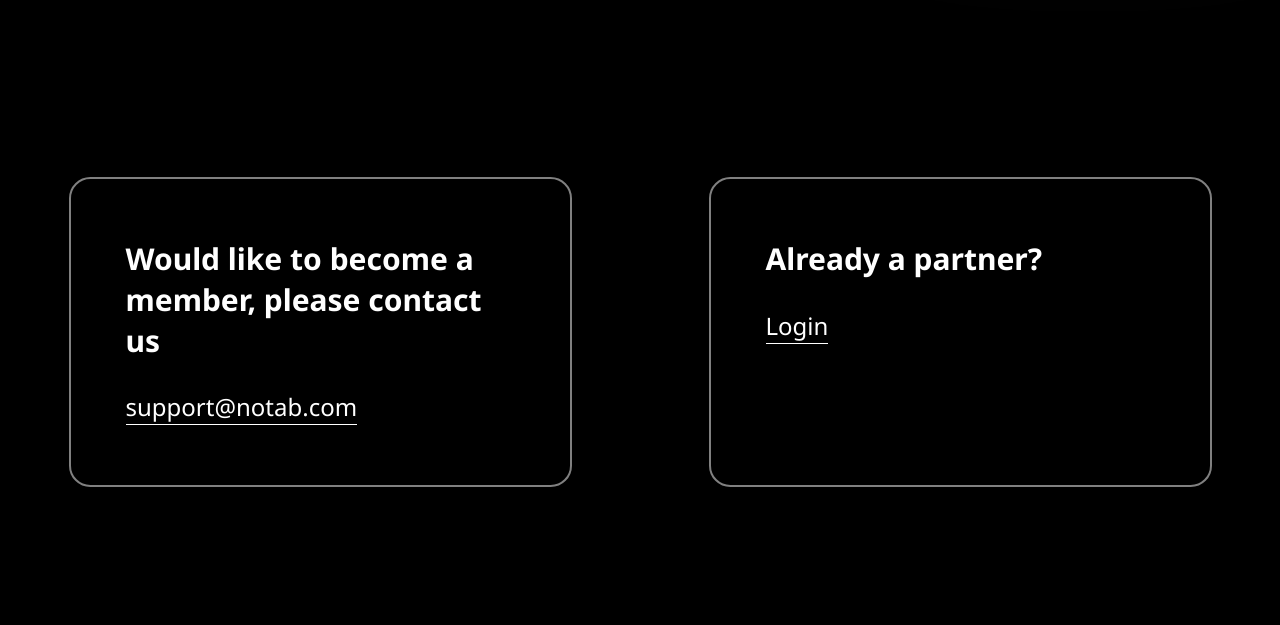
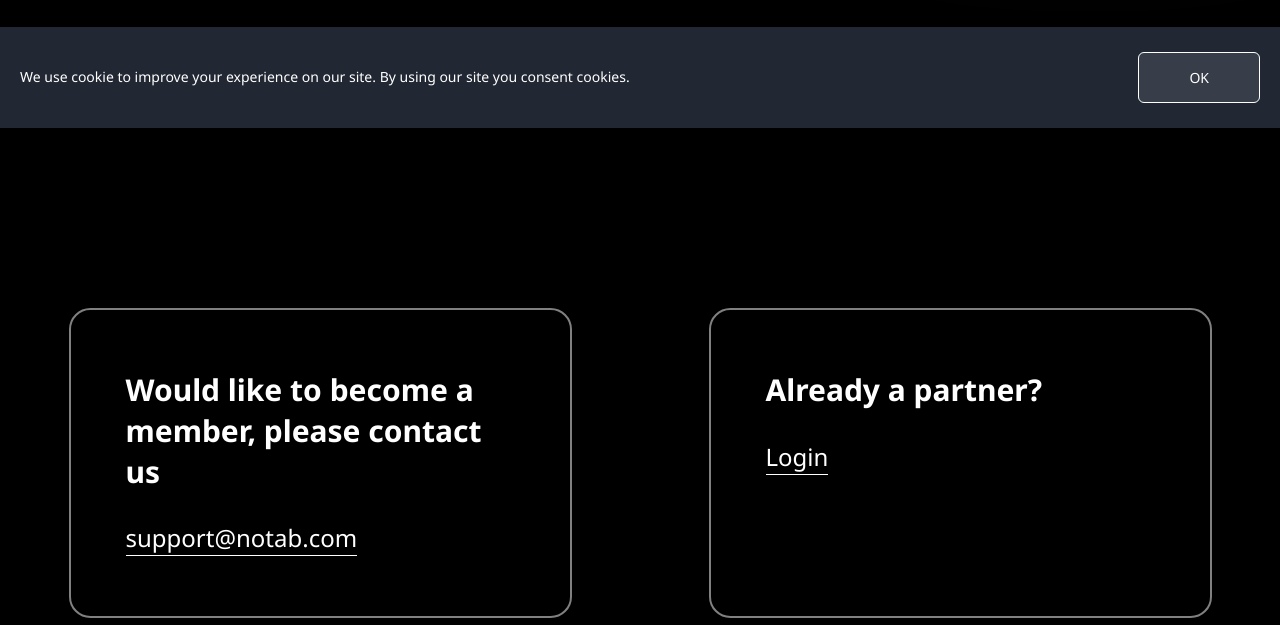
Before and after one commit to mr-dim-ka/notab-src-publ, a website built with webpack: page src/index.html in a window 1280 px wide. Shown: the part 991-1616 px from the top of the page. Built offline with nearby package versions, Linux system fonts and the light colour scheme; files whose address does not match are found by name.

Commit message:
added div cookie

```diff
--- a/src/index.html
+++ b/src/index.html
@@ -39,6 +39,16 @@
 						</div>
 					</div>
 				</section>
+				<div class="page__cookie cookie">
+					<div class="cookie__container">
+						<div class="cookie__inner">
+							<p class="cookie__text">
+								We use cookie to improve your experience on our site. By using our site you consent cookies.
+							</p>
+							<button class="cookie__btn" type="button">OK</button>
+						</div>
+					</div>
+				</div>
 				<div class="page__actions actions">
 					<div class="actions__container">
 						<div class="actions__items">
--- a/src/scss/home.scss
+++ b/src/scss/home.scss
@@ -4,6 +4,10 @@
 	// .page__mainpage
 	&__mainpage {
 		padding-top: rem(170);
+		padding-bottom: rem(30);
+	}
+	// .page__cookie
+	&__cookie {
 	}
 	// .page__actions
 	&__actions {
@@ -165,6 +169,43 @@
 }
 
 //====================================================================================================
+
+.cookie {
+	font-size: rem(14);
+	line-height: 135.714286%; /* 19/14 */
+
+	background-color: #212834;
+	padding: rem(25) 0;
+	// .cookie__container
+	&__container {
+	}
+	// .cookie__inner
+	&__inner {
+		display: flex;
+		align-items: center;
+		justify-content: space-between;
+		gap: rem(30);
+	}
+	// .cookie__text
+	&__text {
+	}
+	// .cookie__btn
+	&__btn {
+		text-transform: uppercase;
+		background-color: rgba(255, 255, 255, 0.1);
+		border: 0.5px solid #fff;
+		border-radius: rem(6);
+		display: flex;
+		justify-content: center;
+		align-items: center;
+		@include adaptiveValue("padding-top", 15, 10);
+		@include adaptiveValue("padding-bottom", 15, 10);
+		@include adaptiveValue("padding-left", 50, 30);
+		@include adaptiveValue("padding-right", 50, 30);
+	}
+}
+
+//==========================================================================================================================
 
 .actions {
 	// .actions__container
```
